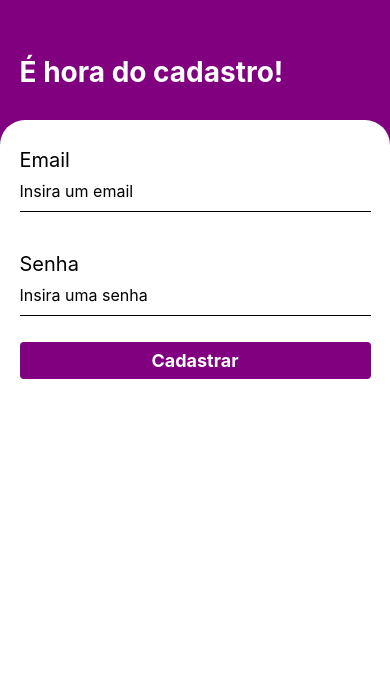
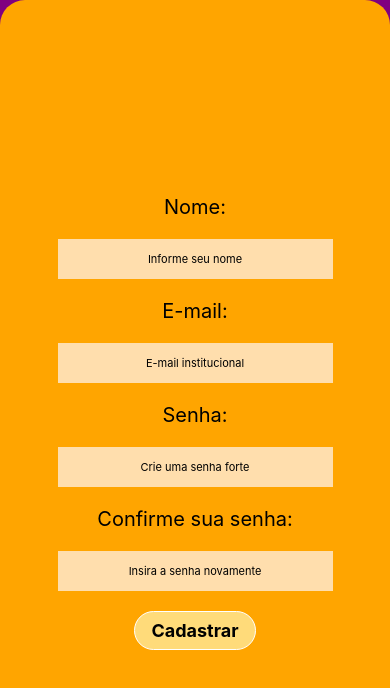
Before and after one commit to Alex-dev-if/aplicativo_cantina, a React Native app: screen /Cadastro in a window 390 px wide. Shown: the top 688 px of the page. Built offline with nearby package versions, Linux system fonts and the light colour scheme.

Commit message:
alteração da tela de registro

```diff
--- a/src/pages/cadastro/index.js
+++ b/src/pages/cadastro/index.js
@@ -9,20 +9,30 @@ export default function SignIn() {
     const navigation = useNavigation();
     return (
         <View style={styles.container}>
-            <Animatable.View animation="fadeInLeft" style={styles.containerHeader}>
-                <Text style={styles.mensagem}>É hora do cadastro!</Text>
-            </Animatable.View>
+
 
             <Animatable.View animation="fadeInUp" style={styles.containerForm}>
-                <Text style={styles.title}>Email</Text>
+            <Text style={styles.title}>Nome:</Text>
+
+            <TextInput
+                    placeholder="Informe seu nome"
+                    style={styles.input}
+                    />
+                    <Text style={styles.title}>E-mail:</Text>
+
+            <TextInput
+                placeholder="E-mail institucional"
+                style={styles.input}
+                    />
+                <Text style={styles.title}>Senha:</Text>
                 <TextInput
-                    placeholder="Insira um email"
+                    placeholder="Crie uma senha forte"
                     style={styles.input}
                     />
 
-                <Text style={styles.title}>Senha</Text>
+                <Text style={styles.title}>Confirme sua senha:</Text>
                 <TextInput
-                    placeholder="Insira uma senha"
+                    placeholder="Insira a senha novamente"
                     style={styles.input}
                     />
 
@@ -41,20 +51,18 @@ export default function SignIn() {
 const styles = StyleSheet.create({
     container:{
         flex:1,
-        backgroundColor: 'purple'
+        backgroundColor: 'purple',
+        alignContent: 'center',
     },
-    containerHeader:{
-        marginTop: '14%',
-        marginBottom: '8%',
-        paddingStart: '5%',
-    },
+
     mensagem:{
         fontSize: 28,
         fontWeight: 'bold',
         color: '#fff'
     },
     containerForm:{
-        backgroundColor: '#fff',
+        justifyContent: 'center',
+        backgroundColor: 'orange',
         flex:1,
         borderTopLeftRadius: 25,
         borderTopRightRadius: 25,
@@ -63,25 +71,34 @@ const styles = StyleSheet.create({
     },
     title:{
         fontSize: 20,
-        marginTop: 28,
+        alignSelf: 'center',
+
     },
     input:{
-        borderBottomWidth: 1,
         height: 40,
-        marginBottom: 12,
-        fontSize: 16,
+        fontSize: 11,
+        backgroundColor: '#FFDEAD',
+        alignSelf: 'center',
+        width: 275,
+        marginTop: 20,
+        marginBottom: 20,
+        textAlign: 'center'
+
     },
     button:{
-        backgroundColor: 'purple',
-        width: '100%',
-        borderRadius: 4,
+        backgroundColor: '#ffc9',
+        width: '35%',
+        borderRadius: 30,
         paddingVertical: 8,
-        marginTop: 14,
-        justifyContent: 'center',
-        alignItems: 'center'
+        alignItems: 'center',
+        alignSelf: 'center',
+        justifyContent: 'flex-end',
+        borderWidth: 1,
+        borderColor: 'white',
+
     },
     buttonText:{
-        color: '#fff',
+        color: 'black',
         fontSize: 18,
         fontWeight: 'bold'
     },
```
